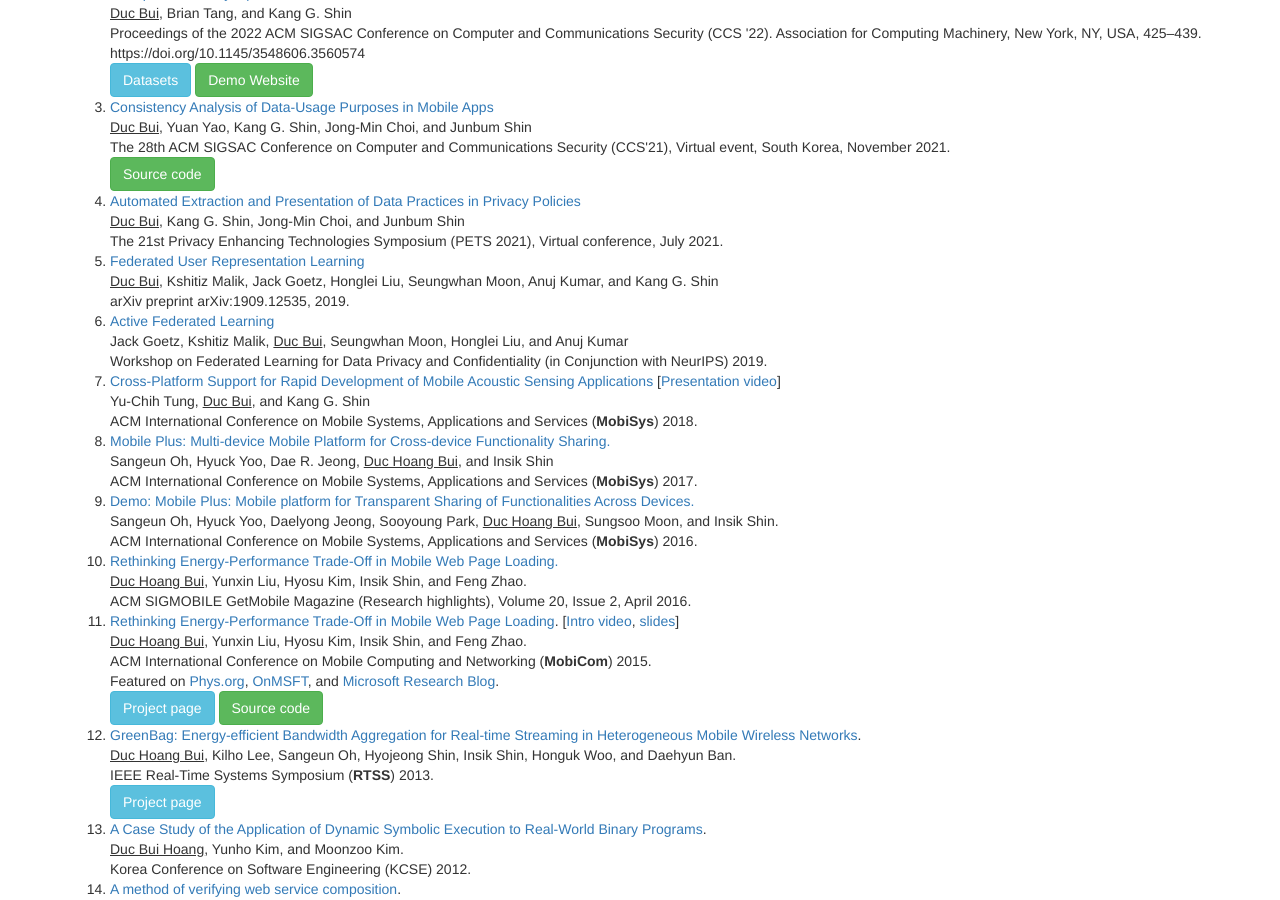
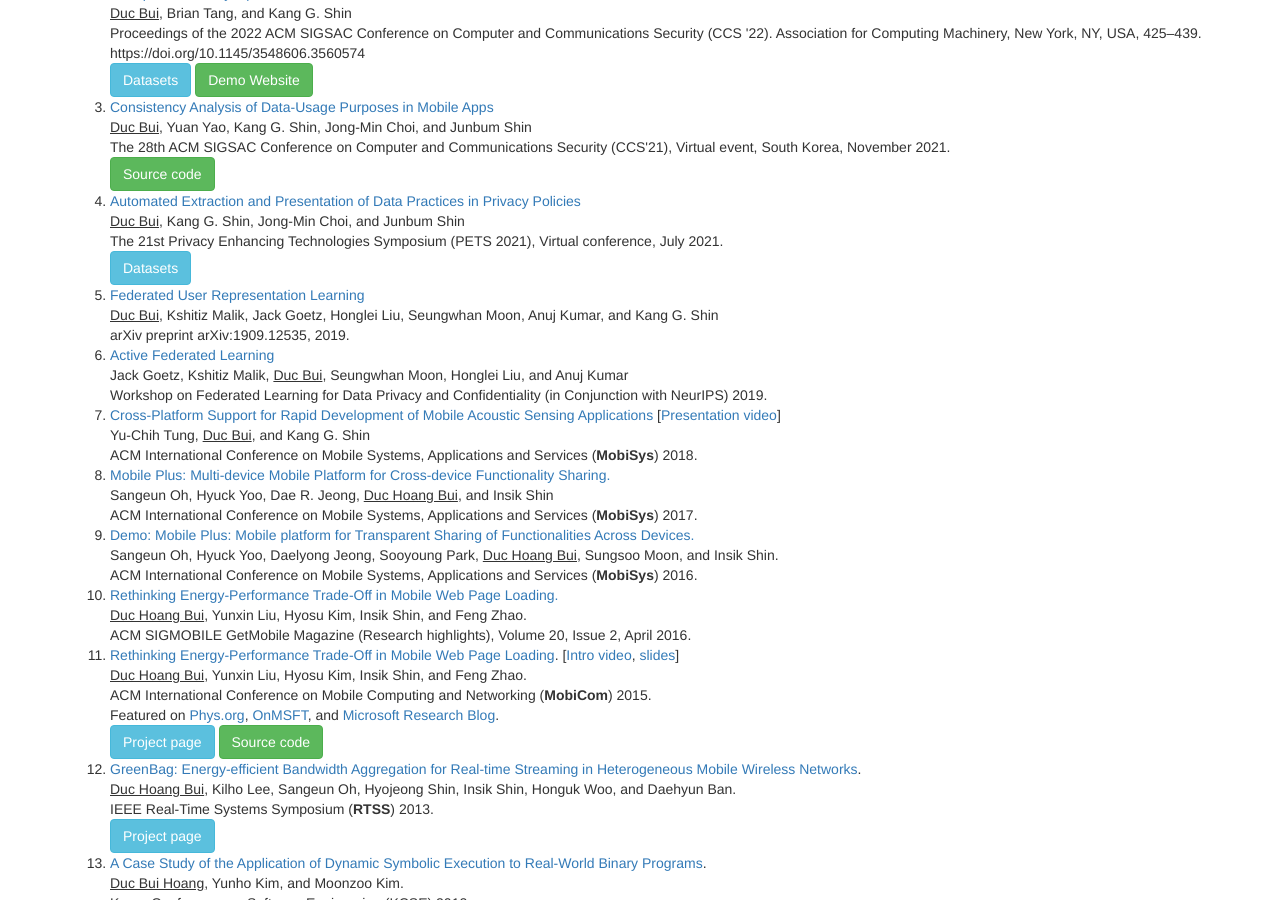
Before and after one commit to ducalpha/ducalpha.github.io, a Jekyll site: the page index.html, which Jekyll copies as it is, in a window 1280 px wide and 900 px high, scrolled down 616 px. Built offline with Jekyll 4.4.1, drawn with Linux system fonts in a browser that asks for light colours; nearby versions of some CDN libraries.

Commit message:
Update index.html

```diff
--- a/index.html
+++ b/index.html
@@ -78,7 +78,8 @@
                     <li>
                         <a href="https://petsymposium.org/2021/files/papers/issue2/popets-2021-0019.pdf">Automated Extraction and Presentation of Data Practices in Privacy Policies</a><br>
                         <u>Duc Bui</u>, Kang G. Shin, Jong-Min Choi, and Junbum Shin<br>
-                        The 21st Privacy Enhancing Technologies Symposium (PETS 2021), Virtual conference, July 2021.
+                        The 21st Privacy Enhancing Technologies Symposium (PETS 2021), Virtual conference, July 2021.<br>
+                        <a class="btn btn-info" href="https://github.com/um-rtcl/piextract_dataset">Datasets</a>
                     </li>
                     <li>
                         <a href="https://arxiv.org/pdf/1909.12535.pdf">Federated User Representation Learning</a><br>
```
